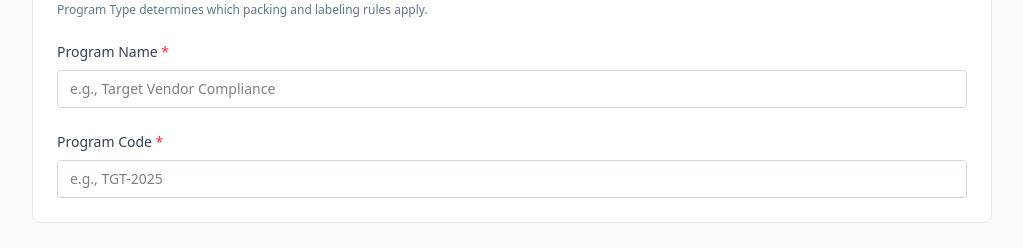
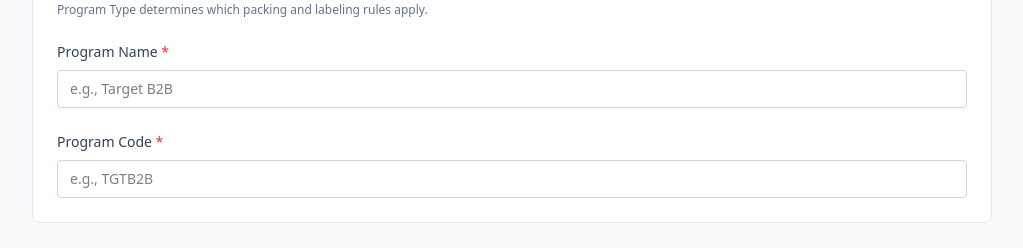
Before and after one commit to mikeflagel-dot/retailer-compliance-module, a React (Vite) app: page / in a window 1280 px wide. Both pictures are taken after typing "Sample" into the empty fields and a click on the button "+ New Program". Shown: the part 526-774 px from the top of the page, without its empty margins (128-1151 px from the left). Built offline with nearby package versions, Linux system fonts and the light colour scheme.

Commit message:
Update retailer overview placeholders

```diff
--- a/src/components/retailer-program/overview-step.tsx
+++ b/src/components/retailer-program/overview-step.tsx
@@ -90,7 +90,7 @@ export function OverviewStep({
             })
           }
           className="w-full px-3 py-2 border border-slate-300 rounded text-sm"
-          placeholder="e.g., Target Vendor Compliance"
+          placeholder="e.g., Target B2B"
         />
       </div>
 
@@ -108,7 +108,7 @@ export function OverviewStep({
             })
           }
           className="w-full px-3 py-2 border border-slate-300 rounded text-sm"
-          placeholder="e.g., TGT-2025"
+          placeholder="e.g., TGTB2B"
         />
       </div>
     </div>
```
